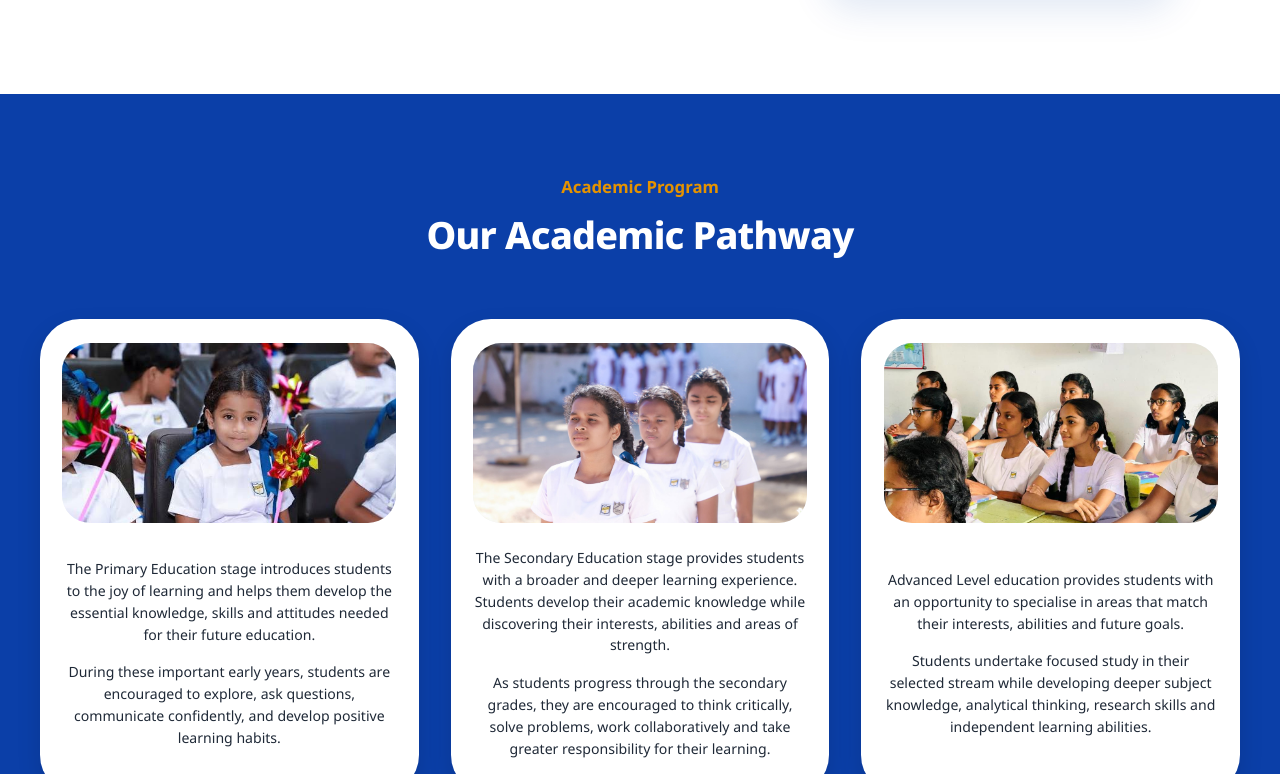
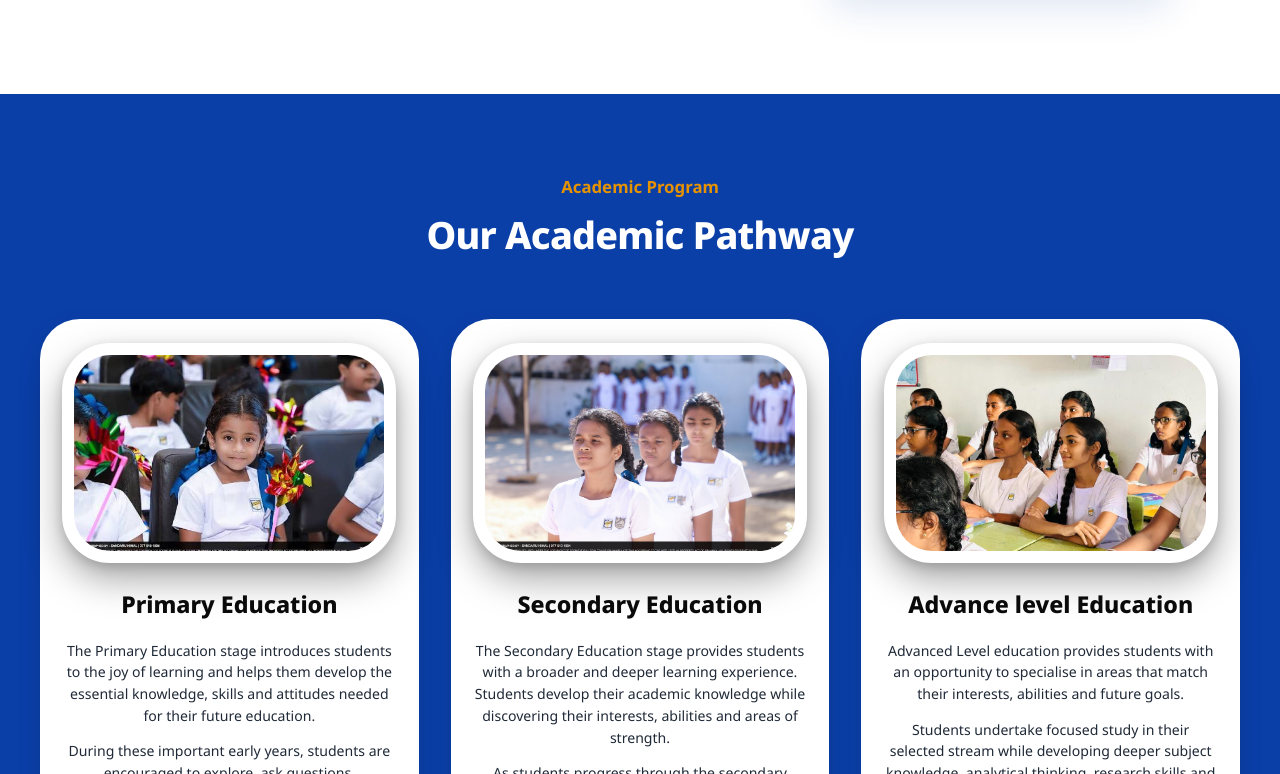
Before and after one commit to Avishka-kavishan/Rippon-Girls-College-Website, a Next.js app: page / in a window 1280 px wide. Shown: the part 1366-2140 px from the top of the page. Built offline with nearby package versions, Linux system fonts and the light colour scheme.

Commit message:
add global styles and homepage layout

```diff
--- a/src/app/globals.css
+++ b/src/app/globals.css
@@ -245,6 +245,7 @@ button {
    ========================================================================== */
 .pathway-section {
   width: 100%;
+  min-height: 700px;
   padding: 5rem 1.5rem 6.5rem;
   background-color: #0b3fa8;
 }
@@ -298,21 +299,32 @@ button {
 }
 
 .pathway-card-media {
-  background-color: #f1f5f9;
-  border-radius: 28px;
+  background-color: #ffffff;
+  border: 12px solid #ffffff;
+  border-radius: 48px;
   width: 100%;
-  height: 180px;
+  height: 220px;
   margin-bottom: 1.5rem;
   overflow: hidden;
   position: relative;
+  box-shadow: 0 16px 36px rgba(0, 0, 0, 0.35), 0 4px 12px rgba(0, 0, 0, 0.15);
+  transition: transform 0.25s ease, box-shadow 0.25s ease;
 }
 
 .pathway-card-body {
   display: flex;
   flex-direction: column;
-  gap: 1rem;
+  gap: 0.85rem;
   flex: 1;
-  justify-content: center;
+  justify-content: flex-start;
+}
+
+.pathway-card-title {
+  font-size: 1.45rem;
+  font-weight: 800;
+  color: #0b0b0b;
+  text-align: center;
+  margin-bottom: 0.25rem;
 }
 
 .pathway-card-text {
--- a/src/app/page.tsx
+++ b/src/app/page.tsx
@@ -101,11 +101,12 @@ export default function HomePage() {
               />
             </div>
             <div className="pathway-card-body">
+              <h3 className="pathway-card-title">Primary Education</h3>
               <p className="pathway-card-text">
                 The Primary Education stage introduces students to the joy of learning and helps them develop the essential knowledge, skills and attitudes needed for their future education.
               </p>
               <p className="pathway-card-text">
-                During these important early years, students are encouraged to explore, ask questions, communicate confidently, and develop positive learning habits.
+                During these important early years, students are encouraged to explore, ask questions, communicate confidently and develop positive learning habits.
               </p>
             </div>
           </div>
@@ -122,27 +123,29 @@ export default function HomePage() {
               />
             </div>
             <div className="pathway-card-body">
+              <h3 className="pathway-card-title">Secondary Education</h3>
               <p className="pathway-card-text">
                 The Secondary Education stage provides students with a broader and deeper learning experience. Students develop their academic knowledge while discovering their interests, abilities and areas of strength.
               </p>
               <p className="pathway-card-text">
-                As students progress through the secondary grades, they are encouraged to think critically, solve problems, work collaboratively and take greater responsibility for their learning.
+                As students progress through the secondary grades, they are encouraged to think critically, solve problems, work independently and take greater responsibility for their learning.
               </p>
             </div>
           </div>
 
-          {/* Card 3: Advanced Level Education */}
+          {/* Card 3: Advance level Education */}
           <div className="pathway-card">
             <div className="pathway-card-media">
               <Image
                 src={getAssetPath("/images/advance.jpeg")}
-                alt="Advanced Level Education"
+                alt="Advance level Education"
                 fill
                 className="discover-img"
                 sizes="(max-width: 860px) 100vw, 360px"
               />
             </div>
             <div className="pathway-card-body">
+              <h3 className="pathway-card-title">Advance level Education</h3>
               <p className="pathway-card-text">
                 Advanced Level education provides students with an opportunity to specialise in areas that match their interests, abilities and future goals.
               </p>
```
